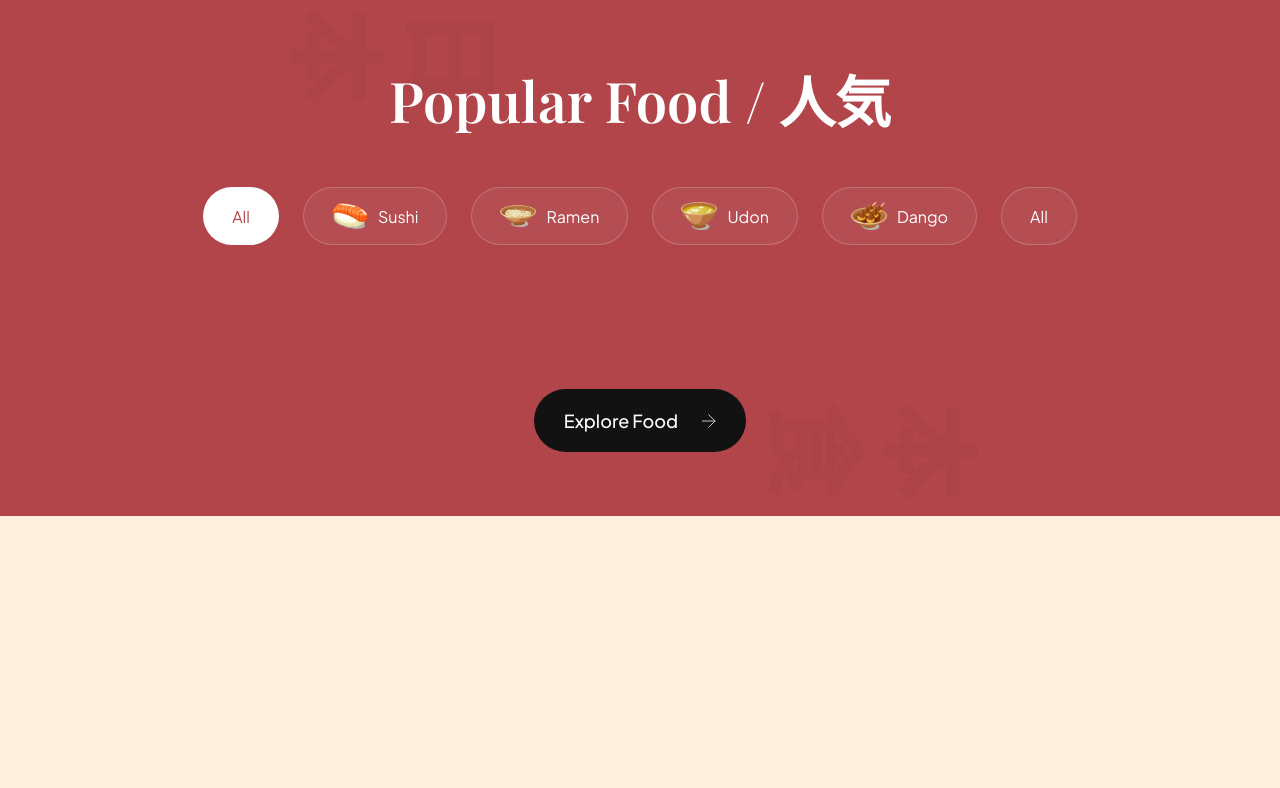
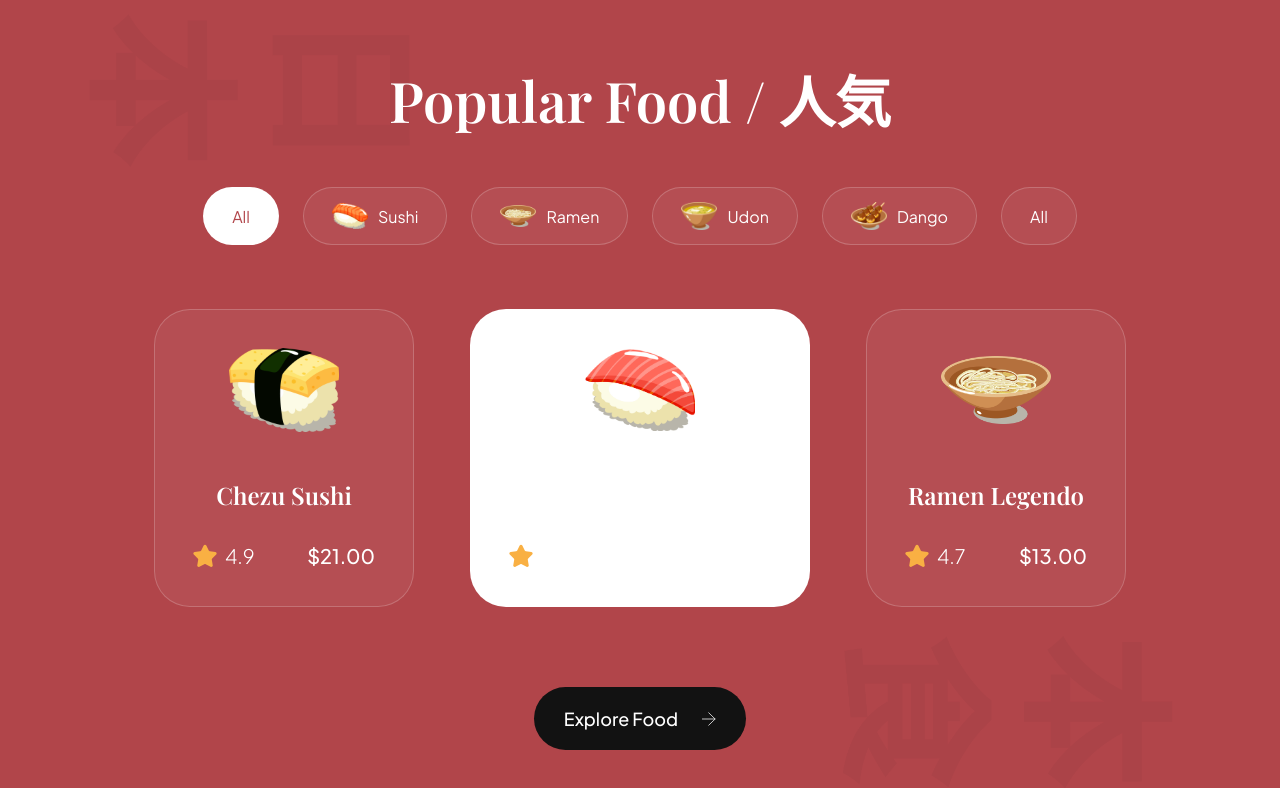
Before and after one commit to edjunma/Sushibae, a website built with Vite: page index.html in a window 1280 px wide. Shown: the part 1521-2309 px from the top of the page. Before the commit the page ends 2037 px from the top, so only its background shows below. Built offline with nearby package versions, Linux system fonts and the light colour scheme.

Commit message:
finish up css styles, active card progress

```diff
--- a/css/sections/popular.css
+++ b/css/sections/popular.css
@@ -104,3 +104,70 @@
 
   margin-left: 21px;
 }
+
+.popular-foods__card {
+  padding: 38px;
+  min-width: 260px;
+  height: fit-content;
+
+  display: flex;
+  align-items: center;
+  flex-direction: column;
+
+  border-radius: 36px;
+  background: rgba(255, 255, 255, 0.05);
+  border: 1px solid rgba(255, 255, 255, 0.2);
+}
+
+.popular-foods__card-image {
+  width: 110px;
+  height: 84px;
+  object-fit: contain;
+}
+
+.popular-foods__card-title {
+  margin-top: 47px;
+
+  font-weight: 600;
+  font-size: 24px;
+  line-height: 32px;
+  font-family: var(--playfair-display);
+  color: #fff;
+  text-align: center;
+}
+
+.popular-foods__card-details {
+  width: 100%;
+  margin-top: 32px;
+}
+
+.popular-foods__card-rating {
+  display: flex;
+  align-items: center;
+  gap: 8px;
+}
+
+.popular-foods__card-rating img {
+  width: 24px;
+  height: 24px;
+  object-fit: contain;
+}
+
+.popular-foods__card-rating p {
+  font-size: 20px;
+  font-weight: 300;
+  font-family: var(--plus-jakarta-sans);
+  color: #fff;
+}
+
+.popular-foods__card-price {
+  font-size: 20px;
+  font-weight: 500;
+  font-family: var(--plus-jakarta-sans);
+  color: #fff;
+}
+
+.popular-foods__card.active-card {
+  background: #fff;
+  min-width: 340px;
+}
--- a/index.html
+++ b/index.html
@@ -139,7 +139,47 @@
     </div>
 
     <div class="popular-foods__catalogue">
-<!-- Add JavaScript -->
+      <article class="popular-foods__card">
+        <img class="popular-foods__card-image" src="assets/sushi-12.png" alt="sushi-12" />
+        <h4 class="popular-foods__card-title">Chezu Sushi</h4>
+
+        <div class="popular-foods__card-details flex-between">
+          <div class="popular-foods__card-rating">
+            <img src="assets/star.svg" alt="star" />
+            <p>4.9</p>
+          </div>
+
+          <p class="popular-foods__card-price">$21.00</p>
+        </div>
+      </article>
+
+      <article class="popular-foods__card active-card">
+        <img class="popular-foods__card-image" src="assets/sushi-11.png" alt="sushi-11" />
+        <h4 class="popular-foods__card-title">Original Sushi</h4>
+
+        <div class="popular-foods__card-details flex-between">
+          <div class="popular-foods__card-rating">
+            <img src="assets/star.svg" alt="star" />
+            <p>5.0</p>
+          </div>
+
+          <p class="popular-foods__card-price">$19.00</p>
+        </div>
+      </article>
+
+      <article class="popular-foods__card">
+        <img class="popular-foods__card-image" src="assets/sushi-10.png" alt="sushi-10" />
+        <h4 class="popular-foods__card-title">Ramen Legendo</h4>
+
+        <div class="popular-foods__card-details flex-between">
+          <div class="popular-foods__card-rating">
+            <img src="assets/star.svg" alt="star" />
+            <p>4.7</p>
+          </div>
+
+          <p class="popular-foods__card-price">$13.00</p>
+        </div>
+      </article>
     </div>
 
     <button class="popular-foods__button">
```
